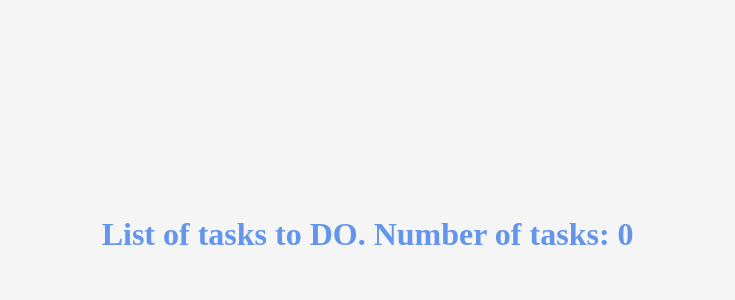
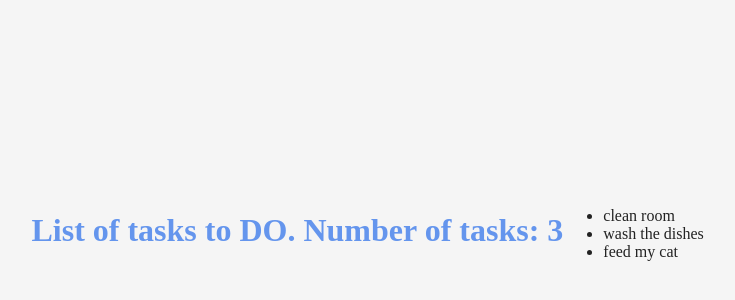
Before and after one commit to Sythrill/Webpack_Zad2, a React app: page / in a window 1280 px wide. Shown: the part 166-466 px from the top of the page, without its empty margins (274-1009 px from the left). Built offline with nearby package versions, Linux system fonts and the light colour scheme.

Commit message:
add TodoList and remove function

```diff
--- a/index.html
+++ b/index.html
@@ -6,6 +6,6 @@
 </head>
 <body>
 <div id="app"></div>
-<script src="build/app.bundle.js" type="text/javascript"></script>
+<script src="build/app.development.bundle.js" type="text/javascript"></script>
 </body>
 </html>
--- a/package.json
+++ b/package.json
@@ -4,8 +4,8 @@
   "description": "",
   "main": "index.js",
   "scripts": {
-    "start": "webpack",
-    "test": "echo \"Error: no test specified\" && exit 1"
+    "dev": "webpack --env development",
+    "prod": "webpack --env production"
   },
   "repository": {
     "type": "git",
--- a/src/components/TodoList.js
+++ b/src/components/TodoList.js
@@ -0,0 +1,11 @@
+import React from 'react';
+
+const TodoList = (props) => (
+    <ul>
+        {
+            props.data.map((item) => <li onClick={() => {props.remove(item.id)}} key={item.id}>{item.text}</li>)
+        }
+    </ul>
+);
+
+export default TodoList;
--- a/src/containers/App.js
+++ b/src/containers/App.js
@@ -2,12 +2,24 @@ import React from 'react';
 import uuid from 'uuid';
 import style from '../styles/App.css';
 import Title from '../components/Title';
+import TodoList from '../components/TodoList';
 
 class App extends React.Component {
     constructor(props) {
         super(props);
         this.state = {
-            data: []
+            data: [
+                {
+                    id: 1,
+                    text: 'clean room'
+                }, {
+                    id: 2,
+                    text: 'wash the dishes'
+                }, {
+                    id: 3,
+                    text: 'feed my cat'
+                }
+            ]
         };
     }
 
@@ -22,13 +34,14 @@ class App extends React.Component {
 
     removeTodo(id) {
         const remainder = this.state.data.filter(todo => todo.id !== id);
-        this.setState({ data: remainder });
+        this.setState({data: remainder});
     }
 
     render() {
         return (
             <div className={style.TodoApp}>
                 <Title title="List of tasks to DO" number={this.state.data.length}/>
+                <TodoList data={this.state.data} remove={this.removeTodo.bind(this)}/>
             </div>
         );
     }
--- a/webpack.config.js
+++ b/webpack.config.js
@@ -1,10 +1,14 @@
 const path = require('path');
 
-module.exports = {
+module.exports = (env) => {
+    const environment = env || 'production';
+
+    return {
+        mode: environment,
         entry: './src/index.js',
         output: {
             path: path.resolve(__dirname, 'build'),
-        filename: 'app.bundle.js'
+            filename: 'app.' + environment + '.bundle.js'
         },
         module: {
             rules: [
@@ -28,4 +32,5 @@ module.exports = {
                 }
             ]
         }
+    }
 };
```
Also changed, not shown: 2 other files (tests, documents, lock files or other folders). Lines whose indentation alone changed are shown as unchanged.
